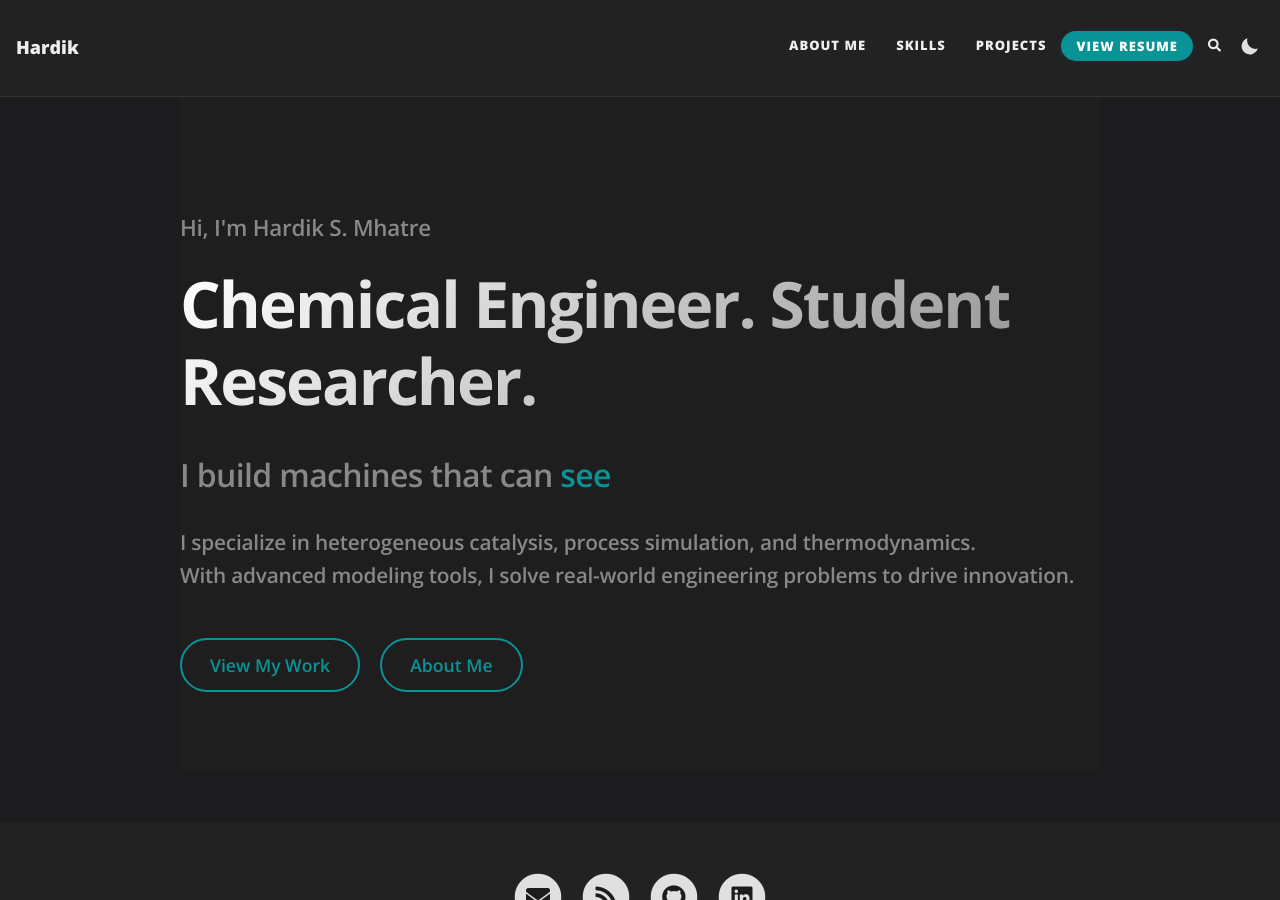
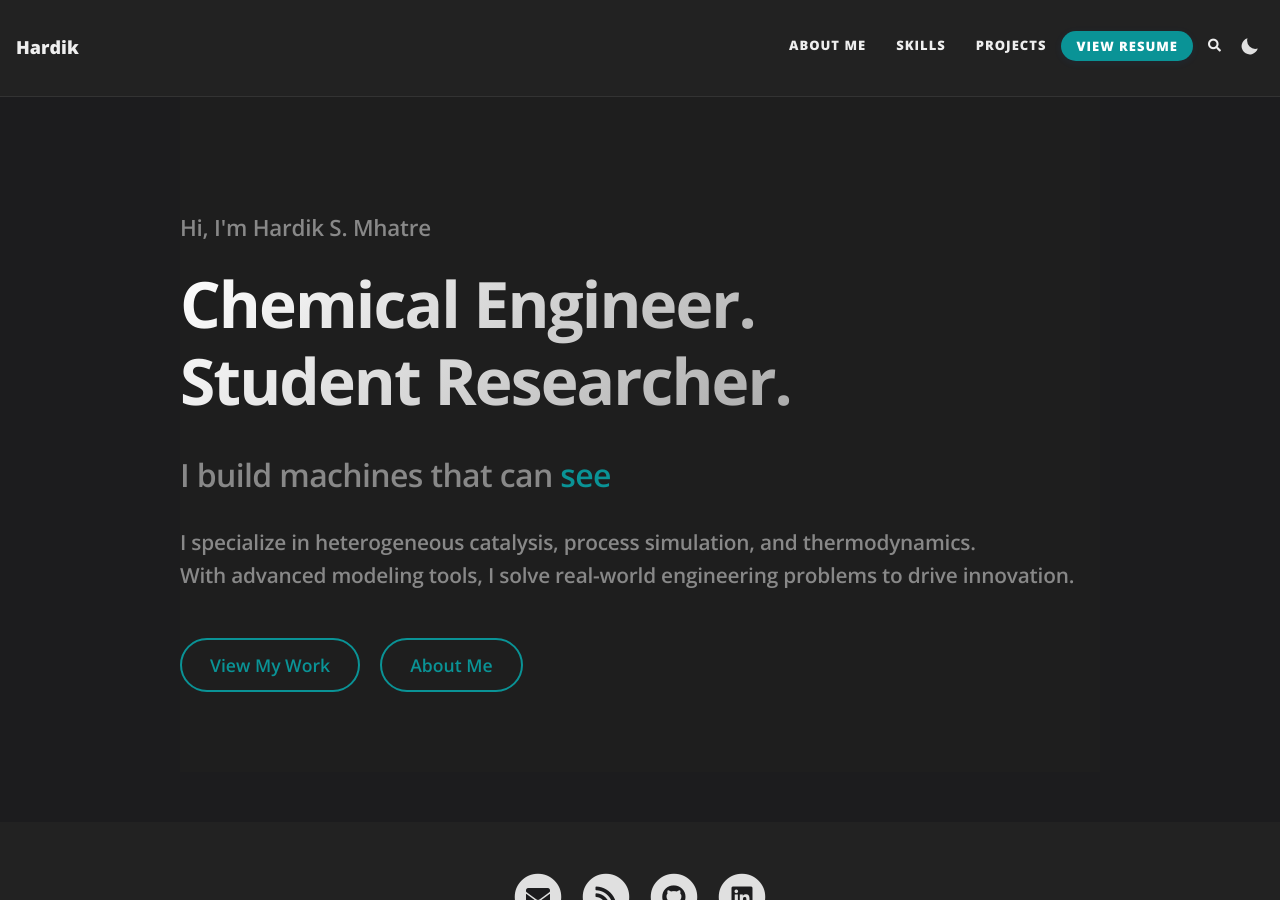
Before and after one commit to Hardik-Ma/Hardik-Ma.github.io, a Jekyll site: the page built from index.html, in a window 1280 px wide and 900 px high. Built offline with Jekyll 4.4.1, drawn with Linux system fonts in a browser that asks for light colours; the list of posts is cut into pages by our own code; comment, search, counter and statistics services are not loaded.

Commit message:
Split title into two lines

```diff
--- a/index.html
+++ b/index.html
@@ -6,7 +6,7 @@
   <div class="hero-content">
     <div class="hero-text-container">
       <p class="hero-description animate-on-load">Hi, I'm Hardik S. Mhatre</p>
-      <h1 class="hero-title animate-on-load">Chemical Engineer. Student Researcher.</h1>
+      <h1 class="hero-title animate-on-load">Chemical Engineer.<br>Student Researcher.</h1>
       <h2 class="hero-subtitle animate-on-load"><span class="hero-typing">I optimize complex processes</span></h2>
       <p class="hero-description animate-on-load">
         I specialize in heterogeneous catalysis, process simulation, and thermodynamics.
```
